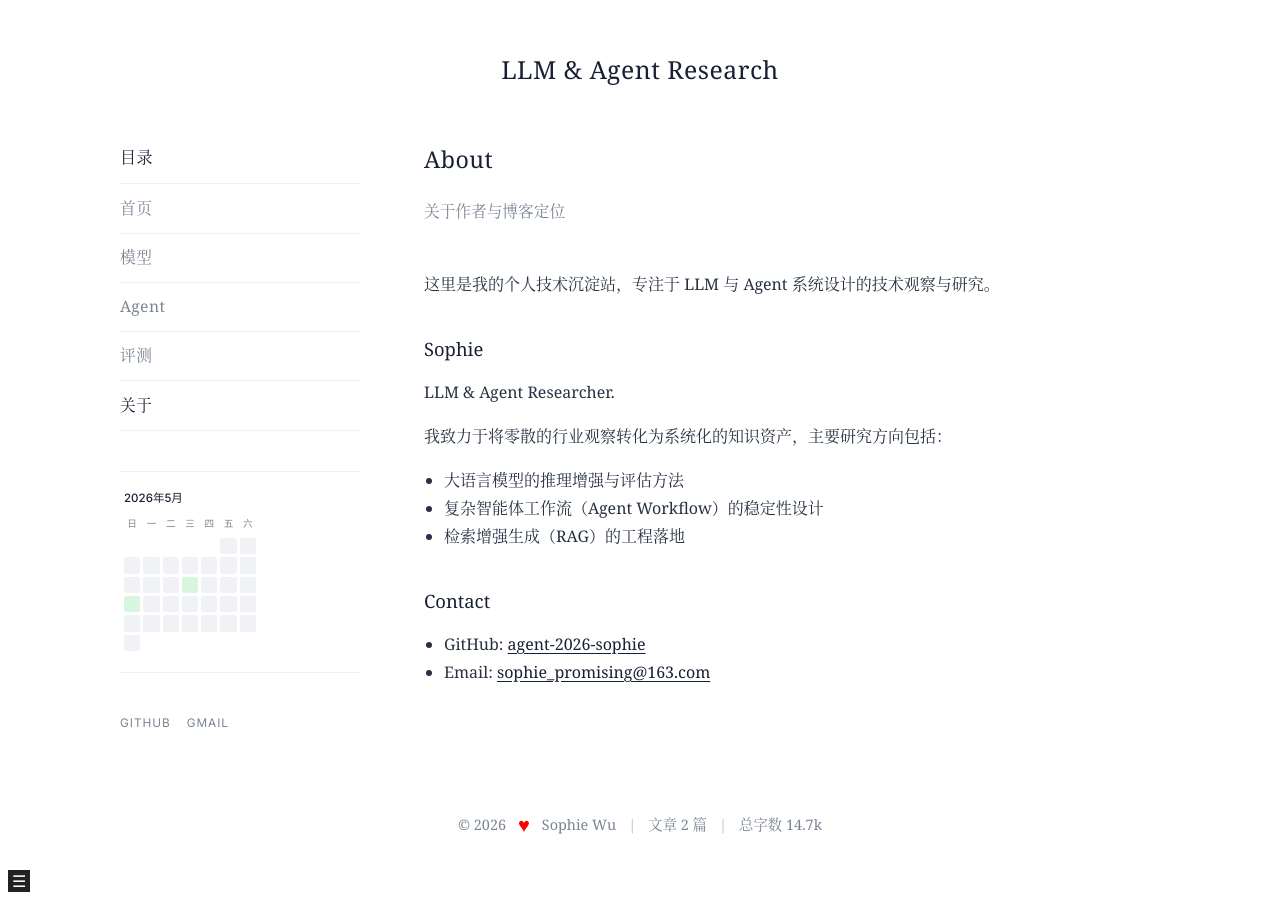
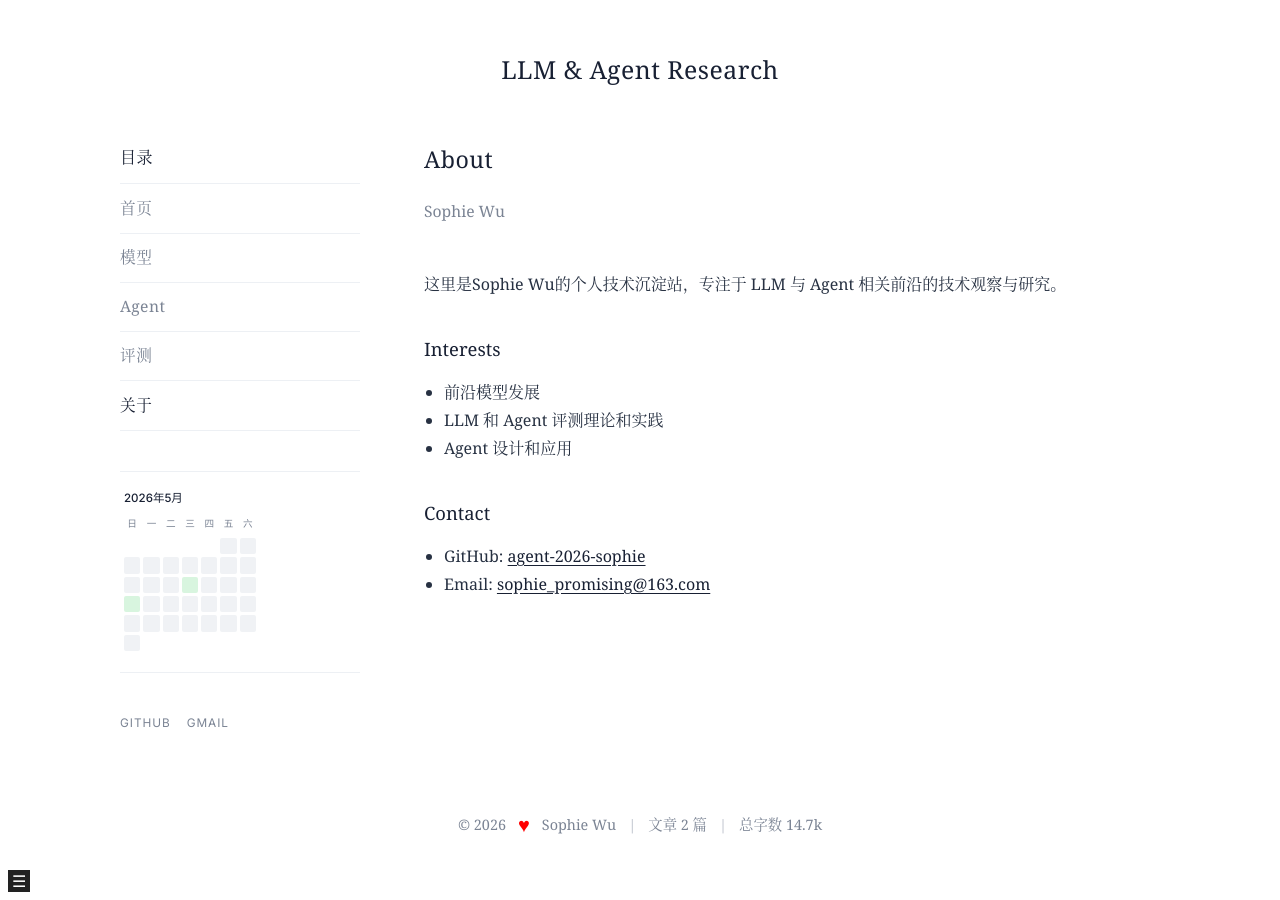
Before and after one commit to agent-2026-sophie/agent_sendiment, a Jekyll site: the page built from about.md, in a window 1280 px wide. Built offline with Jekyll 4.4.1, drawn with Linux system fonts in a browser that asks for light colours.

Commit message:
refine about

```diff
--- a/about.md
+++ b/about.md
@@ -2,20 +2,16 @@
 layout: page
 title: 关于
 heading: About
-description: 关于作者与博客定位
+description: Sophie Wu
 ---
 
-这里是我的个人技术沉淀站，专注于 LLM 与 Agent 系统设计的技术观察与研究。
+这里是Sophie Wu的个人技术沉淀站，专注于 LLM 与 Agent 相关前沿的技术观察与研究。
 
-## Sophie
+## Interests
 
-LLM & Agent Researcher.
-
-我致力于将零散的行业观察转化为系统化的知识资产，主要研究方向包括：
-
-- 大语言模型的推理增强与评估方法
-- 复杂智能体工作流（Agent Workflow）的稳定性设计
-- 检索增强生成（RAG）的工程落地
+- 前沿模型发展
+- LLM 和 Agent 评测理论和实践
+- Agent 设计和应用
 
 ## Contact
 
```
Also changed, not shown: agent.md (+1 -1 lines), evals.md (+1 -1 lines), llm.md (+1 -1 lines).
